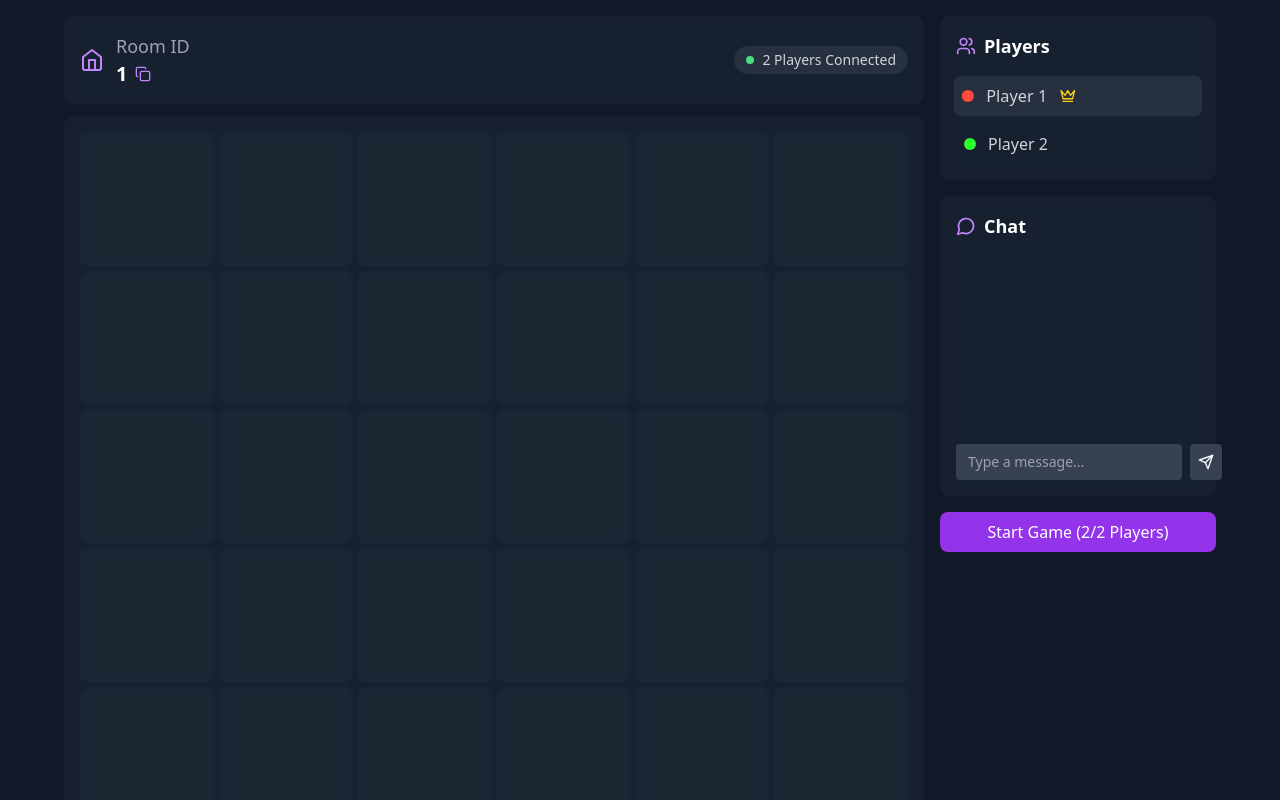
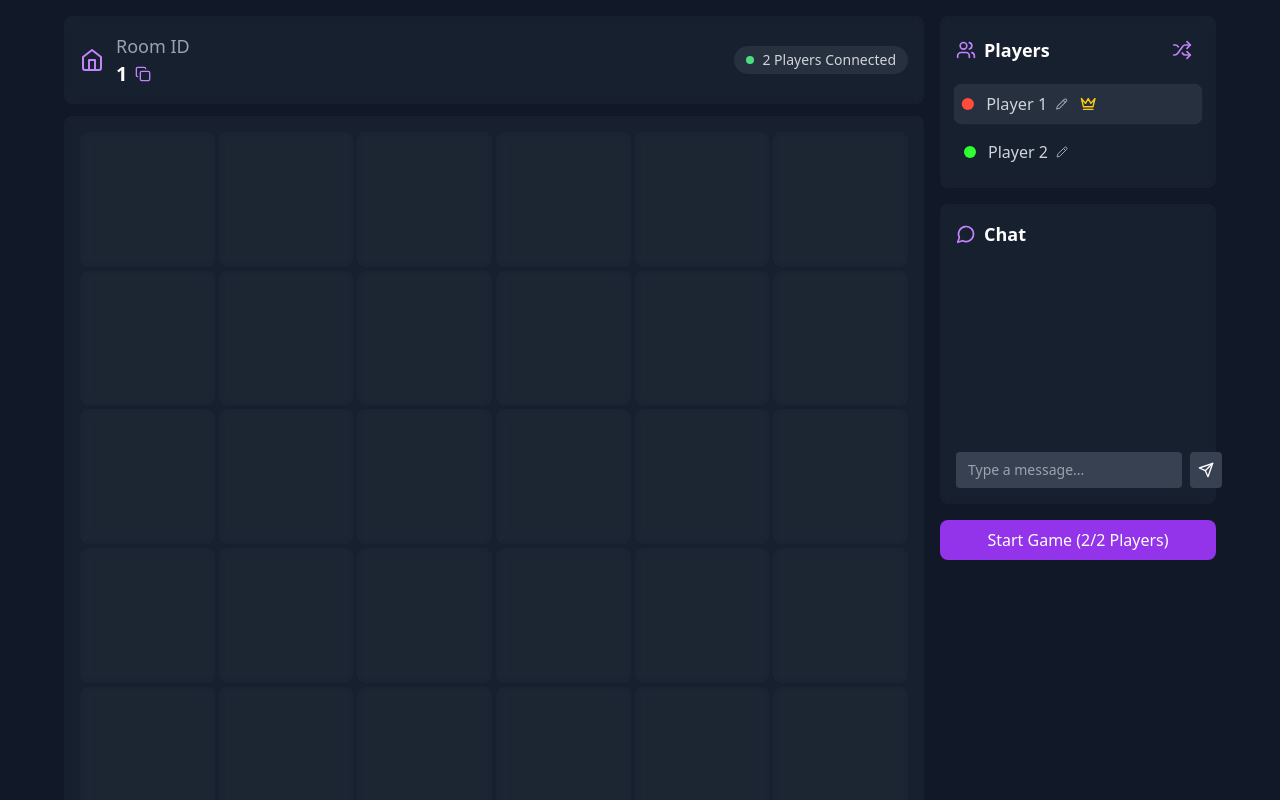
Before and after one commit to zengarv/Chain-Reaction, a React (Vite) app: page /room/1 in a window 1280 px wide. Shown: the top 800 px of the page. Built offline with nearby package versions, Linux system fonts and the light colour scheme.

Commit message:
Added ability to switch Player Names

```diff
--- a/src/components/GameOver.tsx
+++ b/src/components/GameOver.tsx
@@ -1,6 +1,6 @@
 import React from 'react';
 import { motion } from 'framer-motion';
-import { Trophy } from 'lucide-react';
+import { Trophy, Shuffle } from 'lucide-react';
 
 interface GameOverProps {
   winner: {
@@ -8,9 +8,10 @@ interface GameOverProps {
     color: string;
   };
   onPlayAgain: () => void;
+  onShufflePlayers: () => void;
 }
 
-const GameOver: React.FC<GameOverProps> = ({ winner, onPlayAgain }) => {
+const GameOver: React.FC<GameOverProps> = ({ winner, onPlayAgain, onShufflePlayers }) => {
   return (
     <div className="absolute inset-0 bg-black/40 backdrop-blur-sm flex items-center justify-center p-4 z-50">
       <motion.div
@@ -38,6 +39,7 @@ const GameOver: React.FC<GameOverProps> = ({ winner, onPlayAgain }) => {
           {winner.name} has conquered the board!
         </p>
 
+        <div className="space-y-3">
           <motion.button
             whileHover={{ scale: 1.02 }}
             whileTap={{ scale: 0.98 }}
@@ -47,6 +49,7 @@ const GameOver: React.FC<GameOverProps> = ({ winner, onPlayAgain }) => {
           >
             Play Again
           </motion.button>
+        </div>
       </motion.div>
     </div>
   );
--- a/src/components/GameRoom.tsx
+++ b/src/components/GameRoom.tsx
@@ -138,6 +138,29 @@ const GameRoom: React.FC = () => {
     setLastMove(null);
   };
 
+  const handleRenamePlayer = (playerId: string, newName: string) => {
+    setPlayers(prevPlayers =>
+      prevPlayers.map(player =>
+        player.id === playerId
+          ? { ...player, name: newName }
+          : player
+      )
+    );
+  };
+
+  const handleShufflePlayers = () => {
+    setPlayers(prevPlayers => {
+      const shuffled = [...prevPlayers];
+      for (let i = shuffled.length - 1; i > 0; i--) {
+        const j = Math.floor(Math.random() * (i + 1));
+        const temp = shuffled[i].name;
+        shuffled[i] = { ...shuffled[i], name: shuffled[j].name };
+        shuffled[j] = { ...shuffled[j], name: temp };
+      }
+      return shuffled;
+    });
+  };
+
   const handleSendMessage = (text: string) => {
     if (!gameLogic || !currentPlayer) return;
 
@@ -190,6 +213,8 @@ const GameRoom: React.FC = () => {
             players={players}
             currentPlayer={currentPlayer.id}
             gameStarted={gameStarted}
+            onRenamePlayer={handleRenamePlayer}
+            onShufflePlayers={handleShufflePlayers}
           />
 
           <ChatWindow
@@ -220,6 +245,7 @@ const GameRoom: React.FC = () => {
             color: winner.color
           }}
           onPlayAgain={handlePlayAgain}
+          onShufflePlayers={handleShufflePlayers}
         />
       )}
     </motion.div>
--- a/src/components/PlayersList.tsx
+++ b/src/components/PlayersList.tsx
@@ -1,19 +1,43 @@
-import React from 'react';
-import { Users, Crown } from 'lucide-react';
-import { motion } from 'framer-motion';
+import React, { useState } from 'react';
+import { Users, Crown, Pencil, Shuffle } from 'lucide-react';
+import { motion, AnimatePresence } from 'framer-motion';
 import { Player } from '../types/game';
 
 interface PlayersListProps {
   players: Player[];
   currentPlayer: string;
   gameStarted: boolean;
+  onRenamePlayer: (playerId: string, newName: string) => void;
+  onShufflePlayers?: () => void;
 }
 
-const PlayersList: React.FC<PlayersListProps> = ({ players, currentPlayer, gameStarted }) => {
+const PlayersList: React.FC<PlayersListProps> = ({
+  players,
+  currentPlayer,
+  gameStarted,
+  onRenamePlayer,
+  onShufflePlayers
+}) => {
+  const [editingId, setEditingId] = useState<string | null>(null);
+  const [editName, setEditName] = useState('');
+
+  const handleEditStart = (player: Player) => {
+    setEditingId(player.id);
+    setEditName(player.name);
+  };
+
+  const handleEditSubmit = (playerId: string) => {
+    if (editName.trim()) {
+      onRenamePlayer(playerId, editName.trim());
+    }
+    setEditingId(null);
+  };
+
   return (
     <div className="bg-gray-800/50 backdrop-blur-sm rounded-lg p-4">
+      <div className="flex items-center justify-between mb-4">
         <motion.div
-        className="flex items-center space-x-2 mb-4"
+          className="flex items-center space-x-2"
           whileHover={{ x: 5 }}
         >
           <motion.div
@@ -24,7 +48,22 @@ const PlayersList: React.FC<PlayersListProps> = ({ players, currentPlayer, gameS
           </motion.div>
           <h2 className="text-lg font-semibold text-white">Players</h2>
         </motion.div>
+
+        {onShufflePlayers && !gameStarted && (
+          <motion.button
+            onClick={onShufflePlayers}
+            className="p-2 text-purple-400 hover:text-purple-300 transition-colors"
+            whileHover={{ scale: 1.1, rotate: 180 }}
+            whileTap={{ scale: 0.9 }}
+            transition={{ duration: 0.3 }}
+          >
+            <Shuffle className="w-5 h-5" />
+          </motion.button>
+        )}
+      </div>
+
       <div className="space-y-2">
+        <AnimatePresence mode="wait">
           {players.map((player) => (
             <motion.div
               key={player.id}
@@ -35,12 +74,41 @@ const PlayersList: React.FC<PlayersListProps> = ({ players, currentPlayer, gameS
                 opacity: player.isActive ? 1 : 0.5,
                 scale: player.id === currentPlayer ? 1.02 : 1,
               }}
+              layout
             >
               <div
                 className="w-3 h-3 rounded-full"
                 style={{ backgroundColor: player.color }}
               />
+
+              {editingId === player.id ? (
+                <motion.input
+                  initial={{ scale: 0.95 }}
+                  animate={{ scale: 1 }}
+                  type="text"
+                  value={editName}
+                  onChange={(e) => setEditName(e.target.value)}
+                  onBlur={() => handleEditSubmit(player.id)}
+                  onKeyDown={(e) => e.key === 'Enter' && handleEditSubmit(player.id)}
+                  className="bg-gray-700 text-white px-2 py-1 rounded outline-none focus:ring-2 focus:ring-purple-500"
+                  autoFocus
+                />
+              ) : (
+                <div className="flex items-center space-x-2">
                   <span className="text-gray-300">{player.name}</span>
+                  {!gameStarted && (
+                    <motion.button
+                      onClick={() => handleEditStart(player)}
+                      whileHover={{ scale: 1.1, rotate: 15 }}
+                      whileTap={{ scale: 0.9 }}
+                      className="text-gray-400 hover:text-purple-400 transition-colors"
+                    >
+                      <Pencil className="w-3 h-3" />
+                    </motion.button>
+                  )}
+                </div>
+              )}
+
               {player.isAdmin && (
                 <motion.div
                   whileHover={{ translateY: -5, scale: 1.1 }}
@@ -49,6 +117,7 @@ const PlayersList: React.FC<PlayersListProps> = ({ players, currentPlayer, gameS
                   <Crown className="w-4 h-4 text-yellow-400" />
                 </motion.div>
               )}
+
               {!player.isActive && gameStarted && (
                 <span className="text-xs text-red-400 ml-auto">Eliminated</span>
               )}
@@ -57,6 +126,7 @@ const PlayersList: React.FC<PlayersListProps> = ({ players, currentPlayer, gameS
               )}
             </motion.div>
           ))}
+        </AnimatePresence>
       </div>
     </div>
   );
```
Lines whose indentation alone changed are shown as unchanged.
